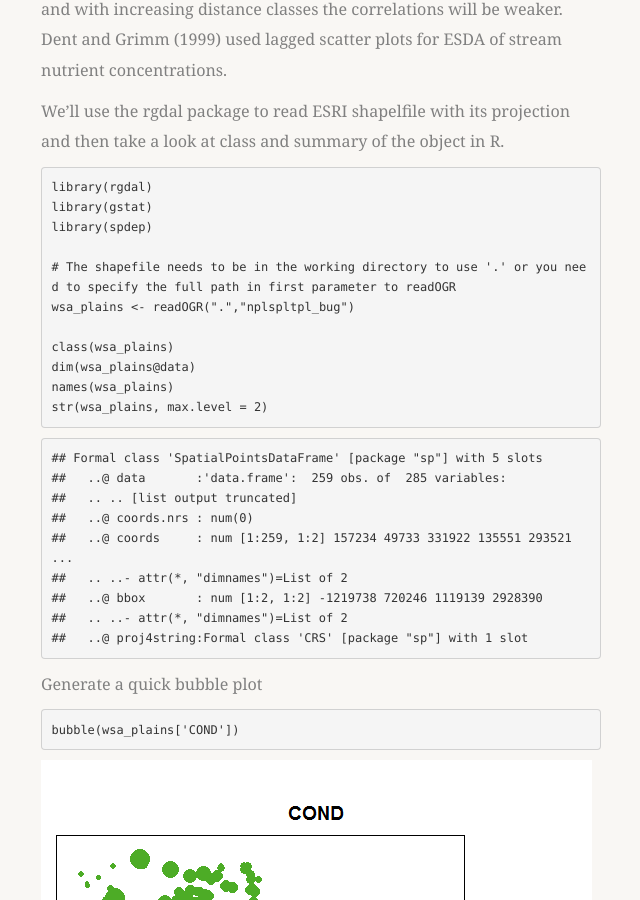
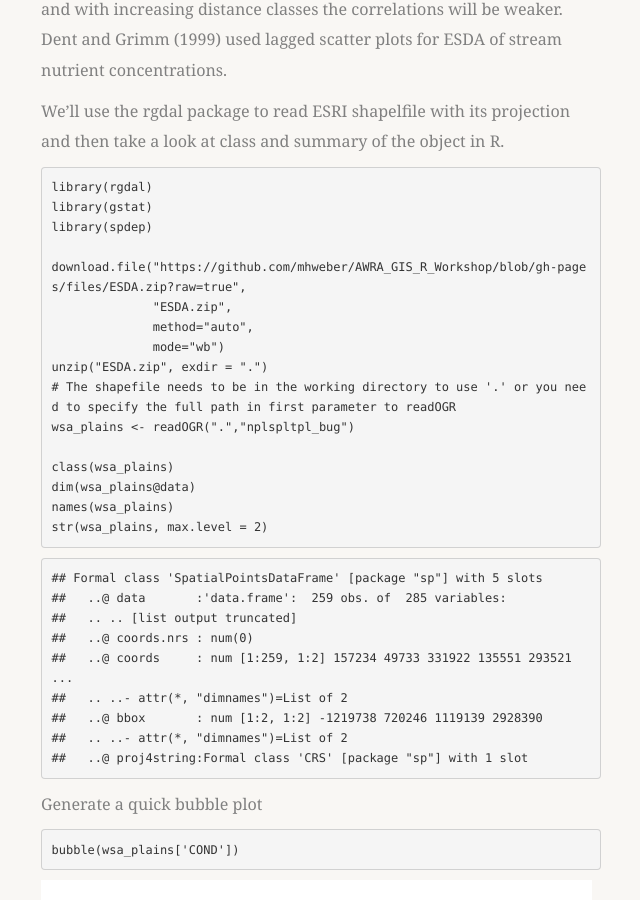
Before and after one commit to mhweber/AWRA_GIS_R_Workshop, a Jekyll site: the page built from _posts/2018-04-22-08-ESDA-in-R.md, in a window 1280 px wide and 900 px high, scrolled down 1298 px. Shown: the whole window, without its empty margins (389-1029 px from the left). Built offline with Jekyll 4.4.1, drawn with Linux system fonts in a browser that asks for light colours; nearby versions of some CDN libraries; some web fonts are replaced; library files that are not in the unit come from our copies.

Commit message:
Added ESDA data

```diff
--- a/_posts/2018-04-22-08-ESDA-in-R.md
+++ b/_posts/2018-04-22-08-ESDA-in-R.md
@@ -29,6 +29,11 @@ library(rgdal)
 library(gstat)
 library(spdep)
 
+download.file("https://github.com/mhweber/AWRA_GIS_R_Workshop/blob/gh-pages/files/ESDA.zip?raw=true",
+              "ESDA.zip",
+              method="auto",
+              mode="wb")
+unzip("ESDA.zip", exdir = ".")
 # The shapefile needs to be in the working directory to use '.' or you need to specify the full path in first parameter to readOGR
 wsa_plains <- readOGR(".","nplspltpl_bug")
 
```
Also changed, not shown: other parts of _posts/2018-04-22-08-ESDA-in-R.md (+1 -1 lines), _posts/2018-04-22-02Workshop-Schedule.md (+2 -2 lines), 1 other file.
